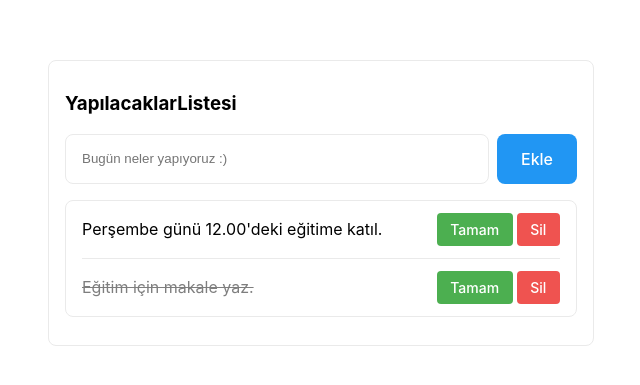
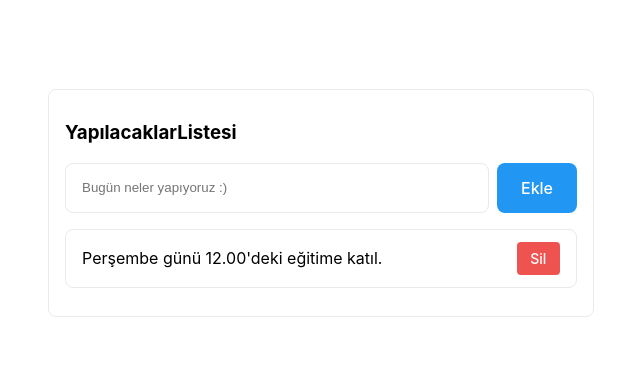
Before and after one commit to emintayfur/be-icin-react, a React (Create React App) app: page / in a window 1280 px wide. Shown: the part 197-582 px from the top of the page, without its empty margins (319-959 px from the left). Built offline with nearby package versions, Linux system fonts and the light colour scheme.

Commit message:
Input içerisindeki değer alındı, ekle butonuna basıldığı zaman input'un içindeki veri alert ile ekrana yazıldı. (Ek olarak) tamam butonu kaldırıldı.

```diff
--- a/src/App.css
+++ b/src/App.css
@@ -117,15 +117,6 @@ div.todo-box {
 }
 
 /***/
-.todo-btn.done {
-  background-color: #4CAF50;
-  color: white;
-}
-.todo-btn.done:hover {
-  background-color: #388E3C;
-}
-
-/***/
 .todo-btn.remove {
   background-color: #EF5350;
   color: white;
@@ -133,9 +124,3 @@ div.todo-box {
 .todo-btn.remove:hover {
   background-color: #D32F2F;
 }
-
-/***/
-.ok > span {
-  text-decoration: line-through;
-  opacity: .5;
-}
--- a/src/App.js
+++ b/src/App.js
@@ -1,7 +1,21 @@
+// App.js
+
 import "./App.css";
 import React from "react";
 
 function App() {
+    const [inputValue, setInputValue] = React.useState('');
+    const [list, setList] = React.useState([]);
+
+    const onInputValueChange = (event) => {
+        const value = event.target.value;
+        setInputValue(value);
+    }
+
+    const onAddBtnClick = () => {
+        alert(inputValue);
+    }
+
     return (
         <main className="container">
             <div className="todo-box">
@@ -11,38 +25,21 @@ function App() {
                     <input
                         className="text-input"
                         placeholder="Bugün neler yapıyoruz :)"
+                        onChange={onInputValueChange}
                     />
 
-                    <button className="add-btn">
+                    <button className="add-btn" onClick={onAddBtnClick}>
                         Ekle
                     </button>
                 </div>
 
                 <ul className="todo-s">
-                   <li className="todo">
-                       <div>
-                           <span>Perşembe günü 12.00'deki eğitime katıl.</span>
-                       </div>
-
-                       <div className="todo-actions">
-                           <button className="todo-btn done">
-                               <span>Tamam</span>
-                           </button>
-                           <button className="todo-btn remove">
-                               <span>Sil</span>
-                           </button>
-                       </div>
-                   </li>
-
                     <li className="todo">
-                        <div className="ok">
-                            <span>Eğitim için makale yaz.</span>
+                        <div>
+                            <span>Perşembe günü 12.00'deki eğitime katıl.</span>
                         </div>
 
                         <div className="todo-actions">
-                            <button className="todo-btn done">
-                                <span>Tamam</span>
-                            </button>
                             <button className="todo-btn remove">
                                 <span>Sil</span>
                             </button>
```
